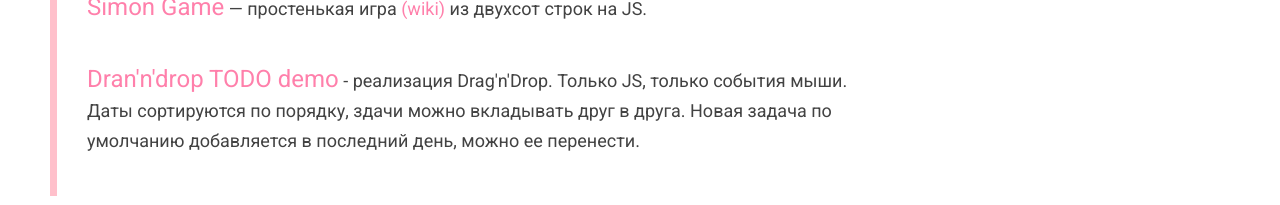
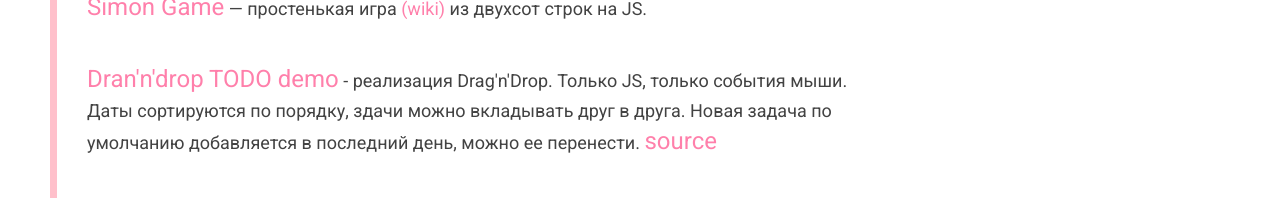
Before and after one commit to suncitygirl/suncitygirl, a plain HTML site: page index.html in a window 1280 px wide. Shown: the part 503-708 px from the top of the page. Drawn offline with Linux system fonts and the light colour scheme.

Commit message:
Add drag'n'drop source link

```diff
--- a/index.html
+++ b/index.html
@@ -28,7 +28,8 @@
             </li>
             <li>
               <a href="dragndrop/index.html">Dran'n'drop TODO demo</a>
-              <span> - реализация Drag'n'Drop. Только JS, только события мыши. Даты сортируются по порядку, здачи можно вкладывать друг в друга. Новая задача по умолчанию добавляется в последний день, можно ее перенести.</span>
+              <span> - реализация Drag'n'Drop. Только JS, только события мыши. Даты сортируются по порядку, здачи можно вкладывать друг в друга. Новая задача по умолчанию добавляется в последний день, можно ее перенести.
+               <a href="https://github.com/suncitygirl/drag-n-drop/tree/master/src">source</a></span>
             </li>
         </ul>
     </main>
```
